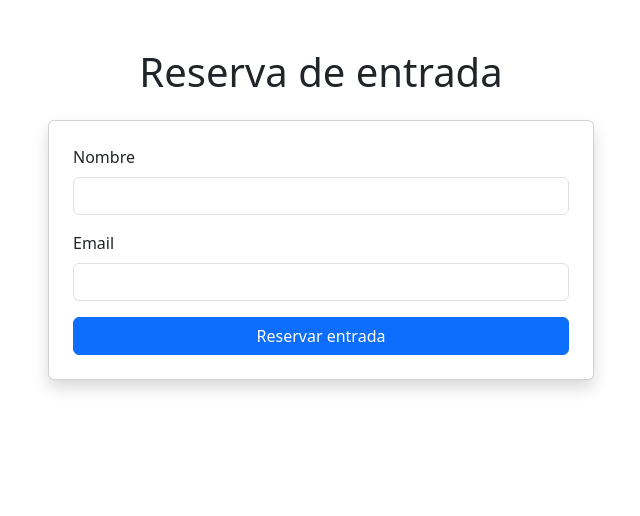
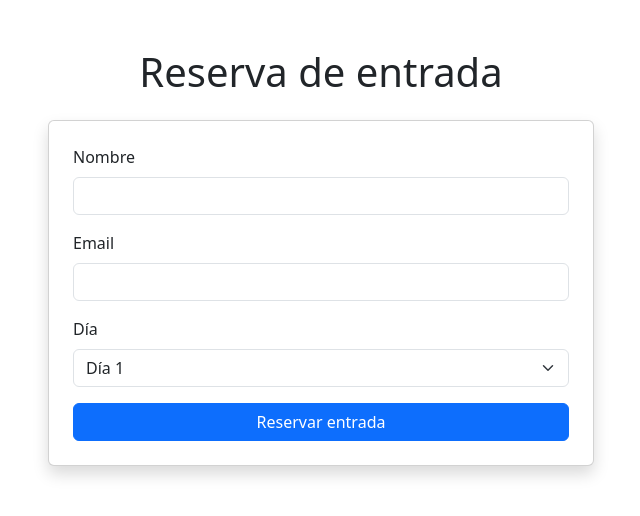
Before and after one commit to VLauren/ticket-system, a Flask app: page / in a window 1280 px wide. Shown: the top 516 px of the page, without its empty margins (319-959 px from the left). Run offline with Flask 3, Linux system fonts and the light colour scheme.

Commit message:
added day selection logic and data

```diff
--- a/app/routes.py
+++ b/app/routes.py
@@ -12,10 +12,11 @@ def index():
 def reserve():
     name = request.form['name']
     email = request.form['email']
+    day = request.form['day']
 
     ticket_id = generate_ticket_id()
 
-    save_ticket(ticket_id, name, email)
+    save_ticket(ticket_id, name, email, day)
 
     qr_path = generate_qr_code(ticket_id)
     pdf_path = generate_ticket_pdf(ticket_id, name)
--- a/templates/index.html
+++ b/templates/index.html
@@ -20,6 +20,14 @@
 				<input type="email" name="email" class="form-control" required>
 				</div>
 
+				<div class="mb-3">
+				<label class="form-label">Día</label>
+				<select name="day" class="form-select" required>
+                    <option value="1">Día 1</option>
+                    <option value="2">Día 2</option>
+				</select>
+				</div>
+
 				<button type="submit" class="btn btn-primary w-100">
 					Reservar entrada
 				</button>
```
Also changed, not shown: app/models.py (+4 -3 lines).
